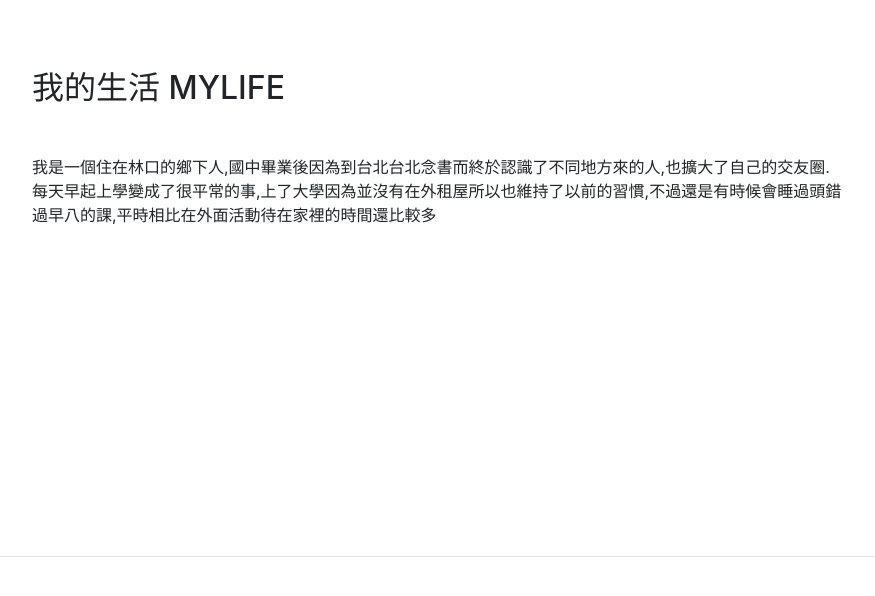
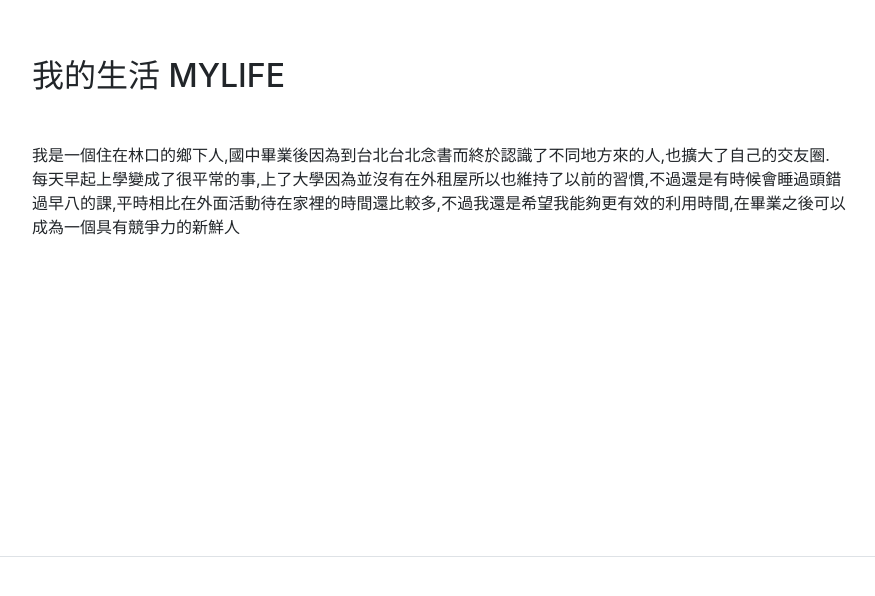
Before and after one commit to JohnnyWu02/JohnnyWu02.github.io, a website with bundled scripts: page index.html in a window 1280 px wide. Shown: the part 5590-6186 px from the top of the page, without its empty margins (336-1211 px from the left). Built offline with nearby package versions, Linux system fonts and the light colour scheme; a web font is replaced by a local one.

Commit message:
Update index.html

```diff
--- a/index.html
+++ b/index.html
@@ -330,7 +330,7 @@
  <section class="resume-section p-3 p-lg-5 d-flex flex-column" id="#mylife">
         <div class="my-auto">
           <h2 class="mb-5">我的生活 MyLife</h2>
-          <p>我是一個住在林口的鄉下人,國中畢業後因為到台北台北念書而終於認識了不同地方來的人,也擴大了自己的交友圈. 每天早起上學變成了很平常的事,上了大學因為並沒有在外租屋所以也維持了以前的習慣,不過還是有時候會睡過頭錯過早八的課,平時相比在外面活動待在家裡的時間還比較多 </p>
+          <p>我是一個住在林口的鄉下人,國中畢業後因為到台北台北念書而終於認識了不同地方來的人,也擴大了自己的交友圈. 每天早起上學變成了很平常的事,上了大學因為並沒有在外租屋所以也維持了以前的習慣,不過還是有時候會睡過頭錯過早八的課,平時相比在外面活動待在家裡的時間還比較多,不過我還是希望我能夠更有效的利用時間,在畢業之後可以成為一個具有競爭力的新鮮人 </p>
 		<p class="mb-0"> </p>
         </div>
       </section>
```
